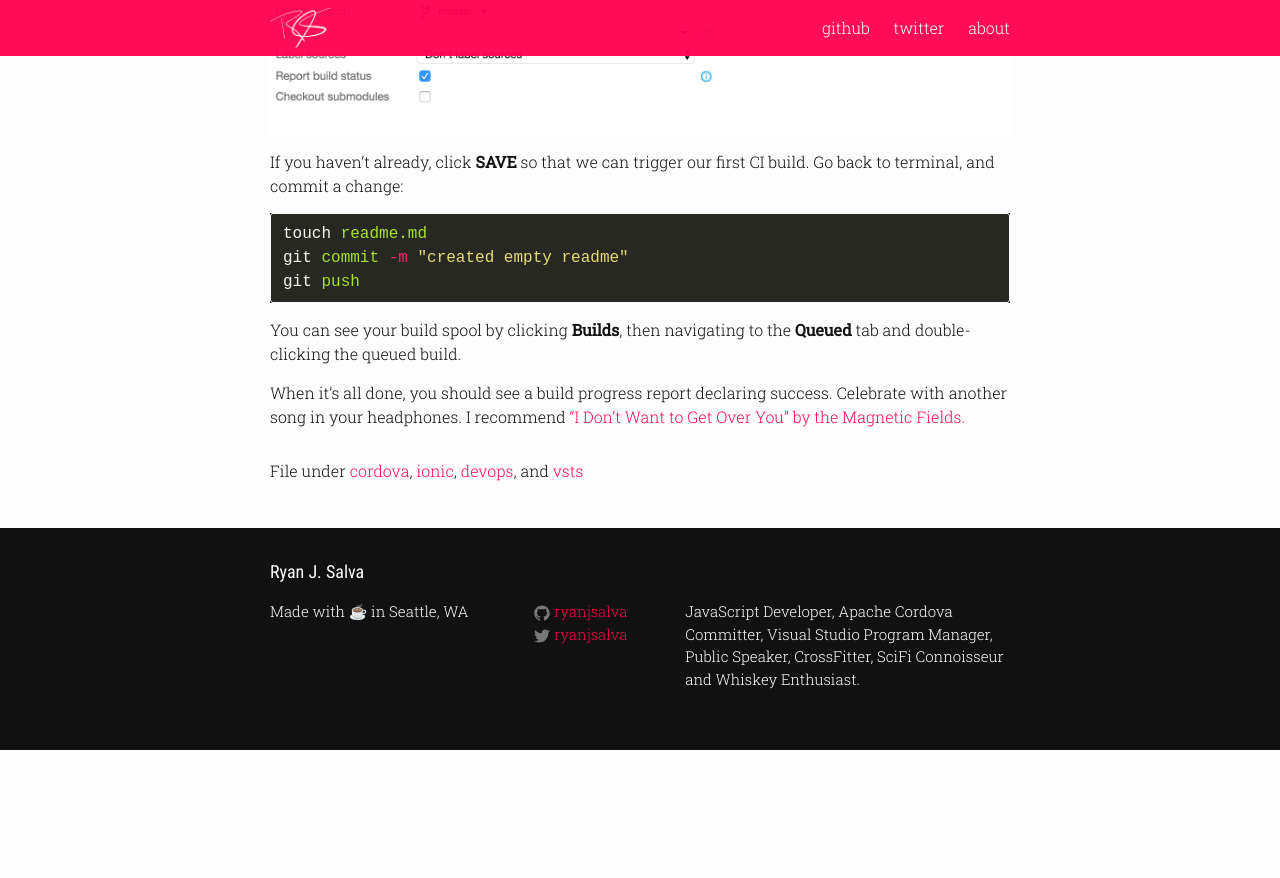
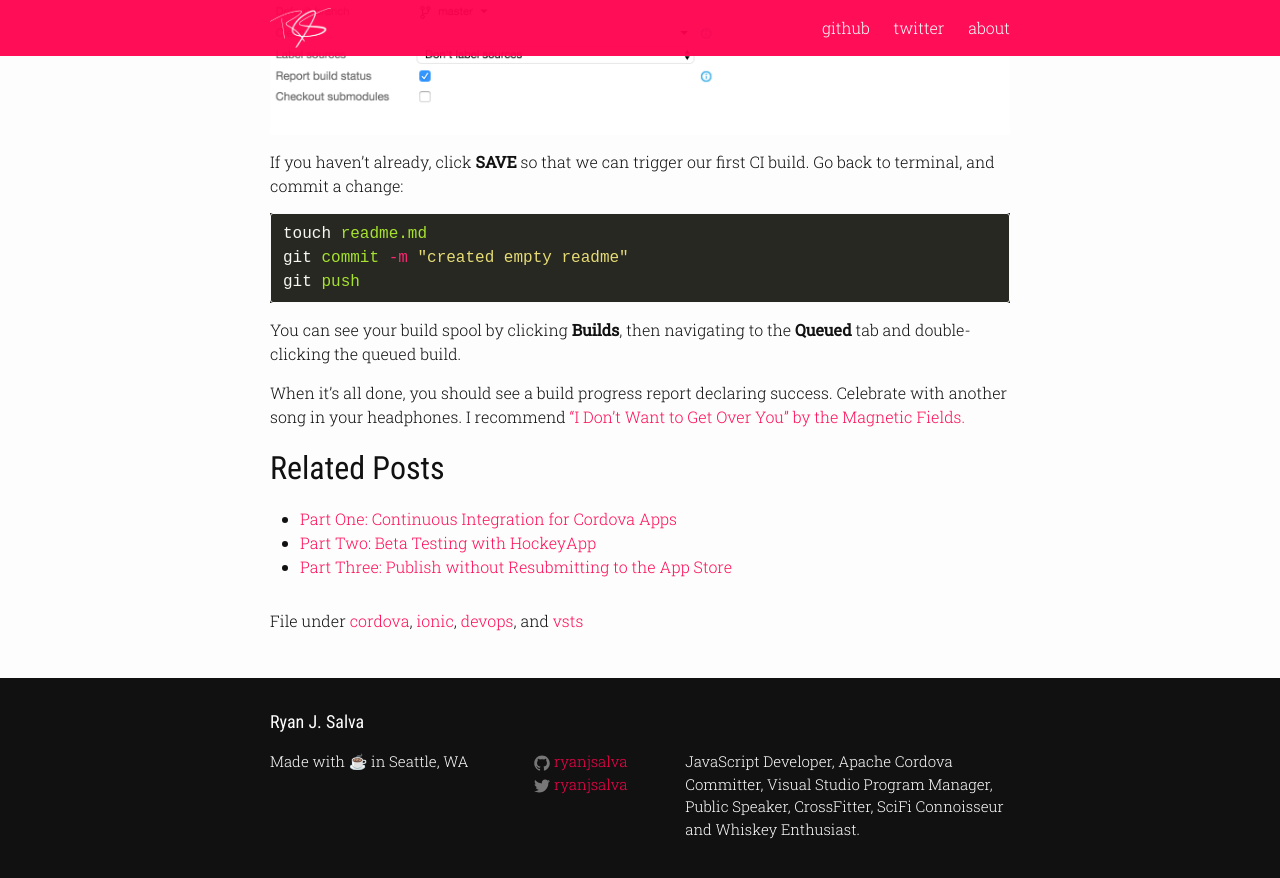
Before and after one commit to ryanjsalva/blog, a Jekyll site: the page built from _posts/2016-04-25-continuous-integration-for-cordova-apps.md, in a window 1280 px wide and 900 px high, scrolled down 8070 px. Shown: the top 878 px of the window. Built offline with Jekyll 4.4.1, drawn with Linux system fonts in a browser that asks for light colours; comment, search, counter and statistics services are not loaded; before the commit the page ends 8820 px from its top, so only the background shows below that.

Commit message:
Hard-code links to related posts

```diff
--- a/_posts/2016-04-25-continuous-integration-for-cordova-apps.md
+++ b/_posts/2016-04-25-continuous-integration-for-cordova-apps.md
@@ -139,6 +139,11 @@ You can see your build spool by clicking **Builds**, then navigating to the **Qu
 
 When it's all done, you should see a build progress report declaring success. Celebrate with another song in your headphones. I recommend ["I Don't Want to Get Over You" by the Magnetic Fields.][magnetic]
 
+## Related Posts
+
+* [Part One: Continuous Integration for Cordova Apps](/2016/04/25/continuous-integration-for-cordova-apps.html)
+* [Part Two: Beta Testing with HockeyApp](/2016/04/26/beta-testing-with-hockeyapp.html)
+* [Part Three: Publish without Resubmitting to the App Store](/2016/05/01/publish-without-resubmitting-to-the-app-store.html)
 
 [nvm]: https://nvm.sh
 [node]: https://nodejs.org/
```
Also changed, not shown: _posts/2016-04-26-beta-testing-with-hockeyapp.md (+5 -0 lines), _posts/2016-05-01-publish-without-resubmitting-to-the-app-store.md (+5 -0 lines).
